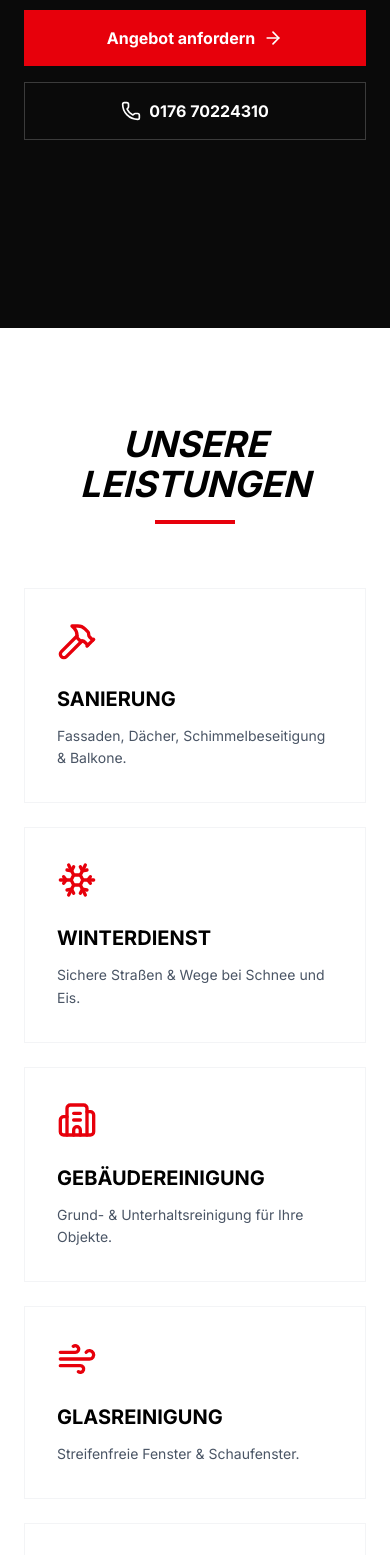
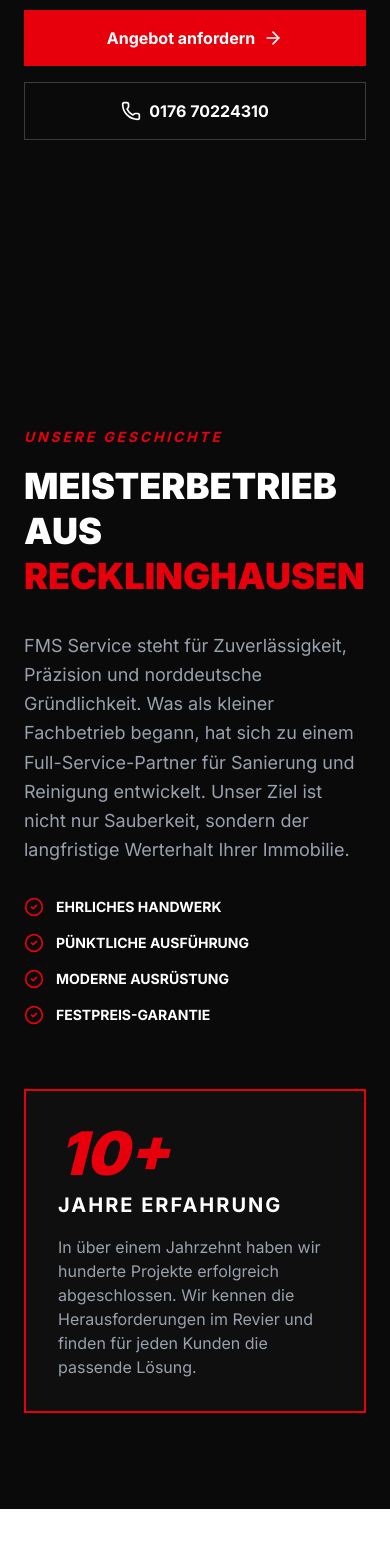
Before and after one commit to k3u45/fmsneu, a Next.js app: page / in a window 390 px wide. Shown: the part 432-1987 px from the top of the page. Built offline with nearby package versions, Linux system fonts and the light colour scheme.

Commit message:
update: mobile responsive hero and footer

```diff
--- /dev/null
+++ b/app/datenschutz/page.tsx
@@ -0,0 +1,50 @@
+"use client";
+import React from "react";
+import Navbar from "@/components/Navbar";
+import Footer from "@/components/Footer";
+import Link from "next/link";
+import { ArrowLeft } from "lucide-react";
+
+export default function Datenschutz() {
+  return (
+    <div className="bg-[#0a0a0a] text-white min-h-screen flex flex-col">
+      <Navbar />
+      <main className="flex-grow container mx-auto px-6 pt-32 pb-20 max-w-4xl">
+        {/* Zurück Button */}
+        <Link
+          href="/"
+          className="inline-flex items-center gap-2 text-gray-400 hover:text-red-600 transition-colors mb-8 group"
+        >
+          <ArrowLeft size={20} className="group-hover:-translate-x-1 transition-transform" />
+          <span>Zurück zur Startseite</span>
+        </Link>
+
+        <h1 className="text-4xl md:text-5xl font-black mb-10 italic uppercase">
+          Daten<span className="text-red-600">schutz</span>
+        </h1>
+
+        <div className="space-y-12 text-gray-400 leading-relaxed">
+          <section>
+            <h2 className="text-2xl font-bold text-white mb-4">1. Datenschutz auf einen Blick</h2>
+            <p>
+              Die folgenden Hinweise geben einen einfachen Überblick darüber, was mit Ihren personenbezogenen Daten passiert, wenn Sie diese Website besuchen.
+            </p>
+          </section>
+
+          <section className="">
+            <h2 className="text-2xl font-bold text-white mb-4">2. Wer ist verantwortlich?</h2>
+            <p>
+              Die Datenverarbeitung auf dieser Website erfolgt durch den Websitebetreiber:<br /><br />
+              FMS Service<br />
+              Hochlarmarkstraße 11<br />
+              45661 Recklinghausen
+            </p>
+          </section>
+
+          {/* Hier kannst du bei Bedarf weitere Sektionen hinzufügen */}
+        </div>
+      </main>
+      <Footer />
+    </div>
+  );
+}
--- /dev/null
+++ b/app/impressum/page.tsx
@@ -0,0 +1,55 @@
+"use client"; // Wichtig für den Router-Link
+import React from "react";
+import Navbar from "@/components/Navbar";
+import Footer from "@/components/Footer";
+import Link from "next/link";
+import { ArrowLeft } from "lucide-react";
+
+export default function Impressum() {
+  return (
+    <div className="bg-[#0a0a0a] text-white min-h-screen flex flex-col">
+      <Navbar />
+      <main className="flex-grow container mx-auto px-6 pt-32 pb-20">
+        {/* Zurück Button */}
+        <Link
+          href="/"
+          className="inline-flex items-center gap-2 text-gray-400 hover:text-red-600 transition-colors mb-8 group"
+        >
+          <ArrowLeft size={20} className="group-hover:-translate-x-1 transition-transform" />
+          <span>Zurück zur Startseite</span>
+        </Link>
+
+        <h1 className="text-4xl md:text-5xl font-black mb-10 italic uppercase">
+          Impres<span className="text-red-600">sum</span>
+        </h1>
+
+        <div className="grid grid-cols-1 md:grid-cols-2 gap-12 text-gray-300">
+          <section className="space-y-4">
+            <h2 className="text-xl font-bold text-white uppercase tracking-wider">Angaben gemäß § 5 TMG</h2>
+            <p className="leading-relaxed">
+              FMS Service<br />
+              Hochlarmarkstraße 11<br />
+              45661 Recklinghausen
+            </p>
+
+            <h2 className="text-xl font-bold text-white uppercase tracking-wider pt-4">Kontakt</h2>
+            <p className="leading-relaxed">
+              Telefon: 0176 70224310<br />
+              E-Mail: [Deine E-Mail Adresse]<br />
+              Website: www.fms-service.de
+            </p>
+          </section>
+
+          <section className="space-y-4">
+            <h2 className="text-xl font-bold text-white uppercase tracking-wider">Vertreten durch</h2>
+            <p>Keanu [Dein Nachname]</p>
+
+            <h2 className="text-xl font-bold text-white uppercase tracking-wider pt-4">Berufsbezeichnung</h2>
+            <p>Meisterbetrieb (verliehen in der Bundesrepublik Deutschland)</p>
+          </section>
+        </div>
+      </main>
+      <Footer />
+    </div>
+  );
+}
--- a/app/page.tsx
+++ b/app/page.tsx
@@ -1,6 +1,7 @@
 // app/page.tsx
 import Navbar from "@/components/Navbar";
 import Hero from "@/components/Hero";
+import About  from "@/components/About"
 import Services from "@/components/Services";
 import Contact from "@/components/Contact";
 import Footer from "@/components/Footer";
@@ -10,6 +11,7 @@ export default function Home() {
     <main>
       <Navbar />
       <Hero />
+      <About></About>
       <Services />
       <Contact />
       <Footer />
--- /dev/null
+++ b/components/About.tsx
@@ -0,0 +1,56 @@
+"use client";
+import React from "react";
+import { CheckCircle2 } from "lucide-react";
+
+export default function About() {
+  return (
+    <section id="About" className="py-24 bg-[#0a0a0a] text-white">
+      <div className="container mx-auto px-6 grid grid-cols-1 lg:grid-cols-2 gap-16 items-center">
+        {/* Text Bereich */}
+        <div>
+          <span className="text-red-600 font-bold uppercase tracking-[0.2em] text-sm italic">
+            Unsere Geschichte
+          </span>
+          <h2 className="text-4xl md:text-5xl font-black mt-4 mb-8 leading-tight">
+            MEISTERBETRIEB AUS <br />
+            <span className="text-red-600 uppercase">RECKLINGHAUSEN</span>
+          </h2>
+          <p className="text-gray-400 text-lg leading-relaxed mb-8">
+            FMS Service steht für Zuverlässigkeit, Präzision und norddeutsche Gründlichkeit.
+            Was als kleiner Fachbetrieb begann, hat sich zu einem Full-Service-Partner
+            für Sanierung und Reinigung entwickelt. Unser Ziel ist nicht nur Sauberkeit,
+            sondern der langfristige Werterhalt Ihrer Immobilie.
+          </p>
+
+          <div className="grid grid-cols-1 sm:grid-cols-2 gap-4">
+            {[
+              "Ehrliches Handwerk",
+              "Pünktliche Ausführung",
+              "Moderne Ausrüstung",
+              "Festpreis-Garantie"
+            ].map((item) => (
+              <div key={item} className="flex items-center gap-3">
+                <CheckCircle2 className="text-red-600" size={20} />
+                <span className="font-bold text-sm uppercase">{item}</span>
+              </div>
+            ))}
+          </div>
+        </div>
+
+        {/* Info Box / Bild Platzhalter */}
+        <div className="relative">
+          <div className="border-2 border-red-600 p-8 md:p-12 relative z-10 bg-[#0f0f0f]">
+            <h3 className="text-6xl font-black text-red-600 mb-2 italic">10+</h3>
+            <p className="text-xl font-bold uppercase tracking-widest mb-4">Jahre Erfahrung</p>
+            <p className="text-gray-400">
+              In über einem Jahrzehnt haben wir hunderte Projekte erfolgreich abgeschlossen.
+              Wir kennen die Herausforderungen im Revier und finden für jeden Kunden
+              die passende Lösung.
+            </p>
+          </div>
+
+        </div>
+      </div>
+    </section>
+  );
+}
--- a/components/Footer.tsx
+++ b/components/Footer.tsx
@@ -23,8 +23,8 @@ export default function Footer() {
           <div>
             <h4 className="font-bold mb-4 uppercase">Rechtliches</h4>
             <ul className="text-gray-400 text-sm space-y-2">
-              <li><a href="#" className="hover:text-red-600 transition-colors">Impressum</a></li>
-              <li><a href="#" className="hover:text-red-600 transition-colors">Datenschutz</a></li>
+              <li><a href="impressum" className="hover:text-red-600 transition-colors">Impressum</a></li>
+              <li><a href="datenschutz" className="hover:text-red-600 transition-colors">Datenschutz</a></li>
             </ul>
           </div>
         </div>
--- a/components/Navbar.tsx
+++ b/components/Navbar.tsx
@@ -7,8 +7,10 @@ export default function Navbar() {
           FMS-<span className="text-red-600">SERVICE</span>
         </div>
         <div className="hidden md:flex gap-8 text-sm font-bold uppercase text-gray-300">
-          <a href="#leistungen" className="hover:text-red-600 transition-colors">Leistungen</a>
-          <a href="#kontakt" className="hover:text-red-600 transition-colors">Kontakt</a>
+          {/* Das / sorgt dafür, dass er erst zur Startseite geht und dann zum Anker */}
+          <a href="/#About" className="hover:text-red-600 transition-colors">Über uns</a>
+          <a href="/#leistungen" className="hover:text-red-600 transition-colors">Leistungen</a>
+          <a href="/#kontakt" className="hover:text-red-600 transition-colors">Kontakt</a>
         </div>
         {/* Button für Mobile oder Schnellkontakt */}
         <a href="tel:017670224310" className="md:hidden text-red-600 font-bold text-sm">
```
Also changed, not shown: 1 other file (tests, documents, lock files or other folders).
